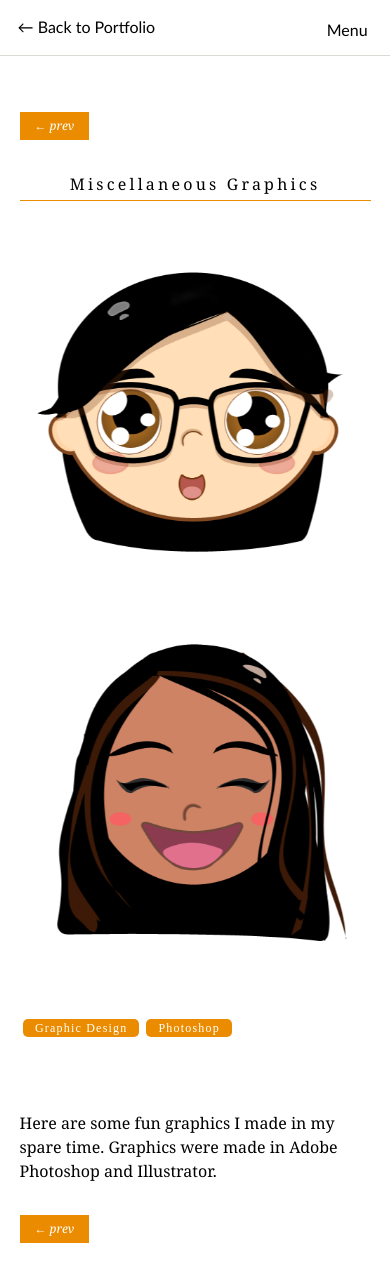
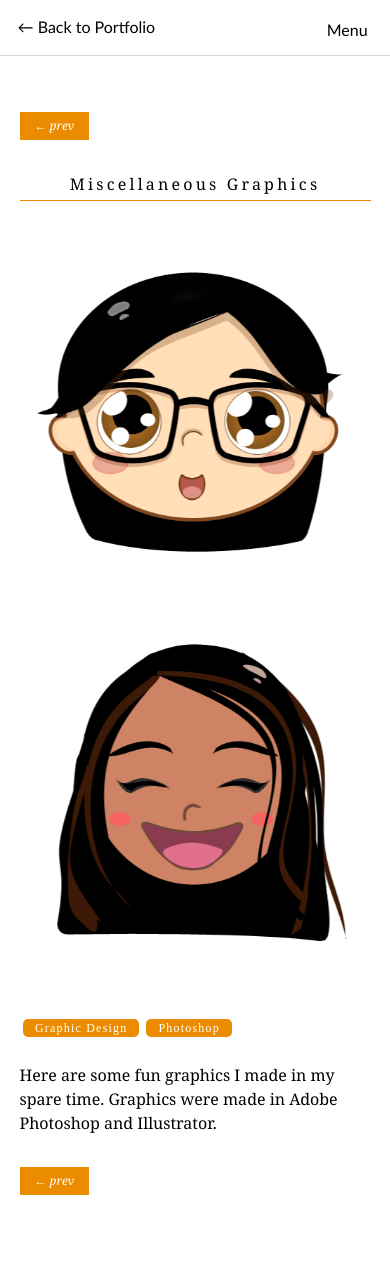
Before and after one commit to dwu891/dwu891.github.io, a Jekyll site: the page built from misc.html, in a window 390 px wide and 1327 px high. Shown: the top 1282 px of the window. Built offline with Jekyll 4.4.1, drawn with Linux system fonts in a browser that asks for light colours; nearby versions of some CDN libraries.

Commit message:
Shrank top padding of p-details div

```diff
--- a/css/main.scss
+++ b/css/main.scss
@@ -614,7 +614,7 @@ body {
             font-size: 1em;
         }
         .p-details {
-            padding-top: 2em;
+            padding-top: 0;
         }
         .p-description {
             width: 90%;
```
